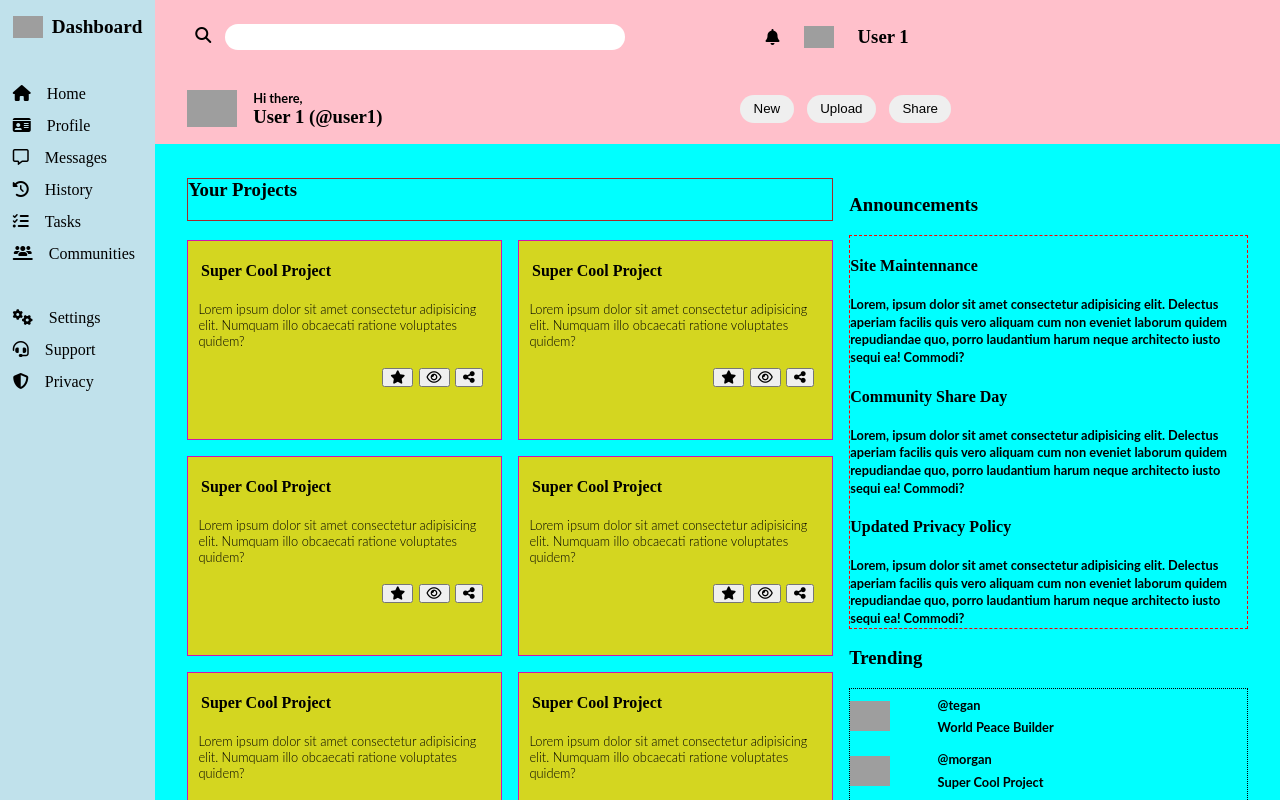
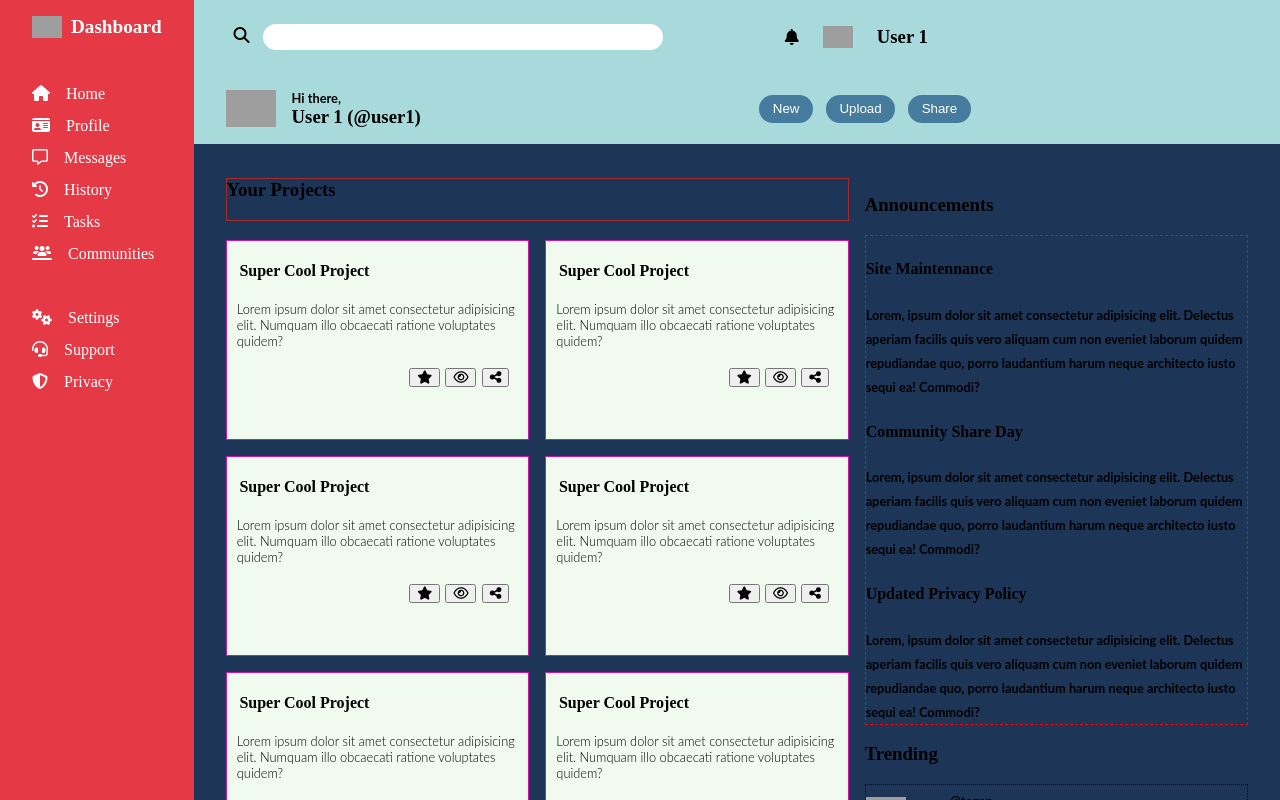
Before and after one commit to kebin20/admin-dashboard-new, a React (Create React App) app: page / in a window 1280 px wide. Shown: the top 800 px of the page. Built offline with nearby package versions, Linux system fonts and the light colour scheme; grey boxes are pictures that could not be loaded.

Commit message:
Added colours

```diff
--- a/components/Header.css
+++ b/components/Header.css
@@ -3,7 +3,7 @@
   display: grid;
   grid-template-columns: 1fr 1fr;
   grid-template-rows: repeat(2, auto);
-  background-color: pink;
+  background-color: #a8dadc;
 }
 /* main profile */
 .profile {
@@ -75,4 +75,6 @@ input.search-box {
   margin: 0.5em;
   border-radius: 15px;
   border: none;
+  background-color: #457b9d;
+  color: white;
 }
--- a/components/Main/Main.css
+++ b/components/Main/Main.css
@@ -3,7 +3,7 @@
   display: grid;
   padding: 1em;
   padding-left: 2em;
-  background-color: aqua;
+  background: #1d3557;
   grid-template-columns: 3fr 2fr;
   grid-template-rows: 80px repeat(1,1fr);
   grid-template-areas:
@@ -26,7 +26,7 @@
 
 .project-card {
   border: 1px solid rgb(206, 22, 175);
-  background-color: rgba(233, 210, 10, 0.911);
+  background-color: #f1faee;
   display: grid;
   grid-template-rows: 1fr 1fr 2fr;
 }
@@ -60,7 +60,7 @@
 
 .announcement-card{
   border: 1px dashed red;
-  line-height: 1.1rem;
+  line-height: 1.5rem;
 }
 
 .trending-users{
--- a/components/Sidebar.css
+++ b/components/Sidebar.css
@@ -2,10 +2,10 @@
   grid-area: sidebar;
   display: flex;
   flex-direction: column;
-  background-color: rgba(173, 216, 230, 0.767);
-  color: black;
-  padding-left: 0.8em;
-  padding-right: 0.8em;
+  background-color: #e63946;
+  color: white;
+  padding-left: 2em;
+  padding-right: 2em;
 }
 
 a {
```
